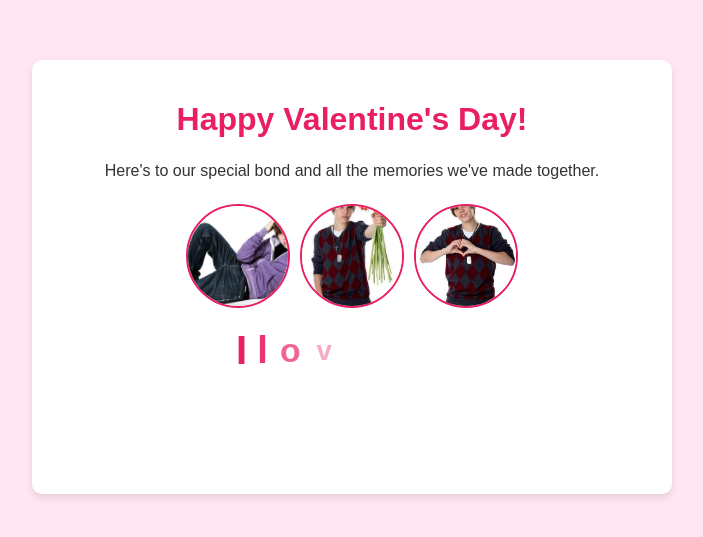
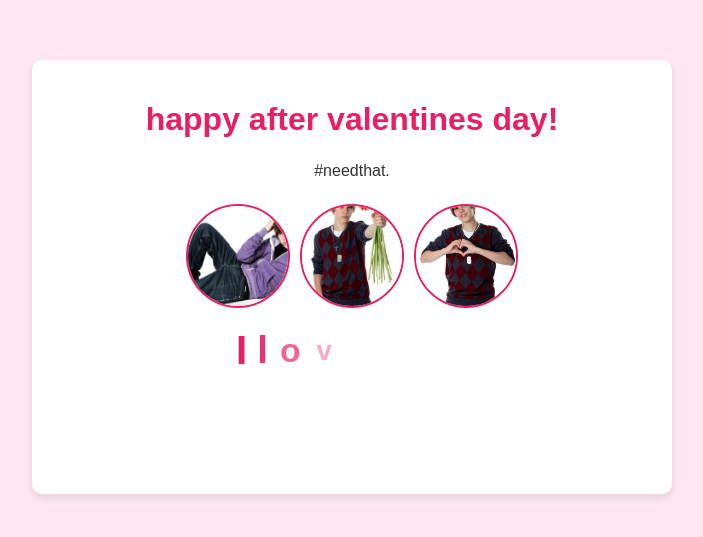
Before and after one commit to ctl227-rgb/V-day, a plain HTML site: page index.html in a window 1280 px wide. Shown: the part 123-660 px from the top of the page, without its empty margins (288-991 px from the left). Drawn offline with Linux system fonts and the light colour scheme.

Commit message:
added freaky message

```diff
--- a/index.html
+++ b/index.html
@@ -126,8 +126,8 @@
 </head>
 <body>
     <div class="letter">
-        <h1>Happy Valentine's Day!</h1>
-        <p>Here's to our special bond and all the memories we've made together.</p>
+        <h1>happy after valentines day!</h1>
+        <p>#needthat.</p>
         <div class="photos">
             <!-- Replace src with your actual photo URLs -->
             <img src="images/jb1.jpg" alt="Memory 1">
@@ -144,7 +144,7 @@
             <span>o</span>
             <span>u</span>
         </div>
-        <p class="signature">With all my heart,<br>Your Valentine</p>
+        <p class="signature">with all my heart,<br>your after valentine</p>
     </div>
 </body>
 </html>
```
